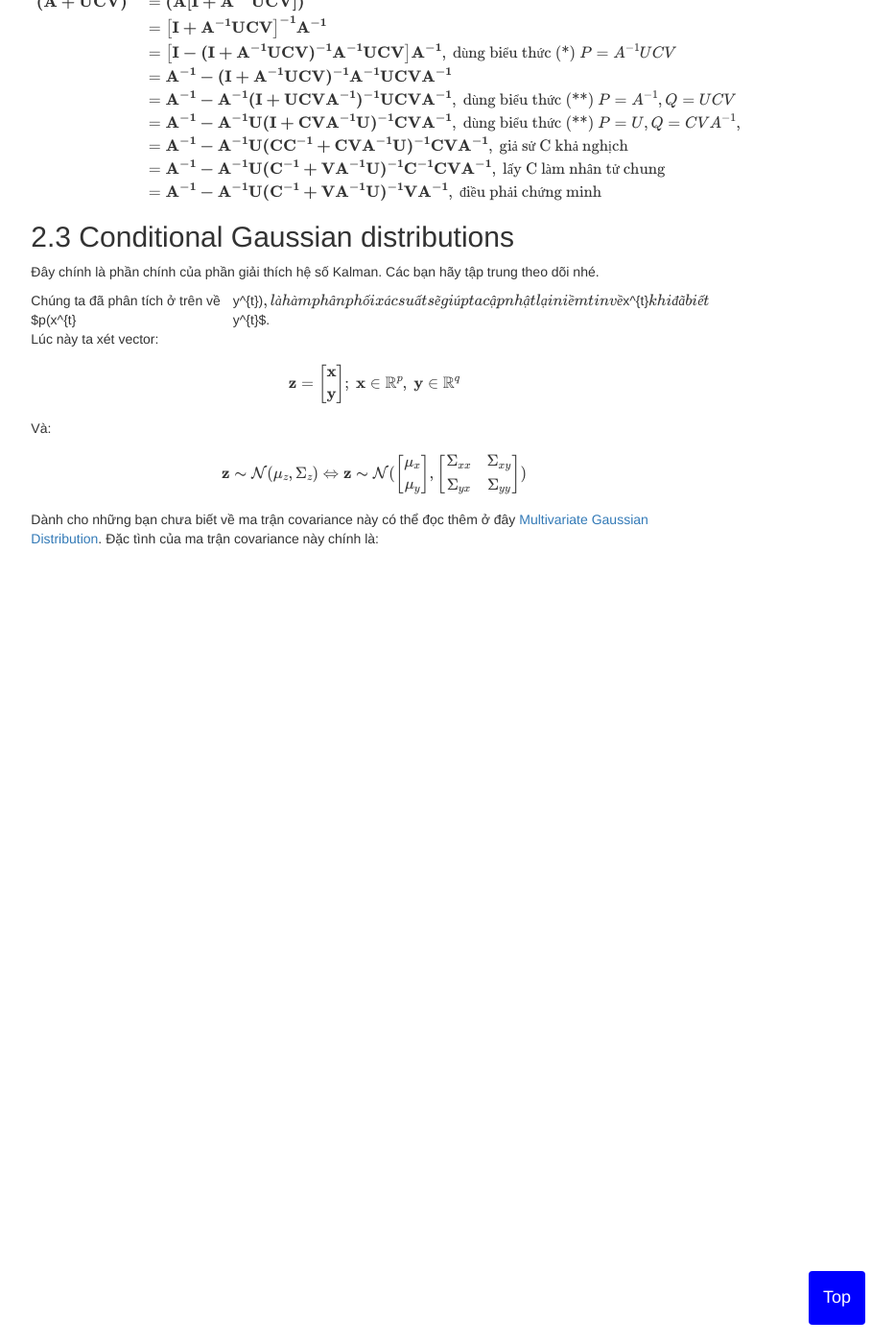
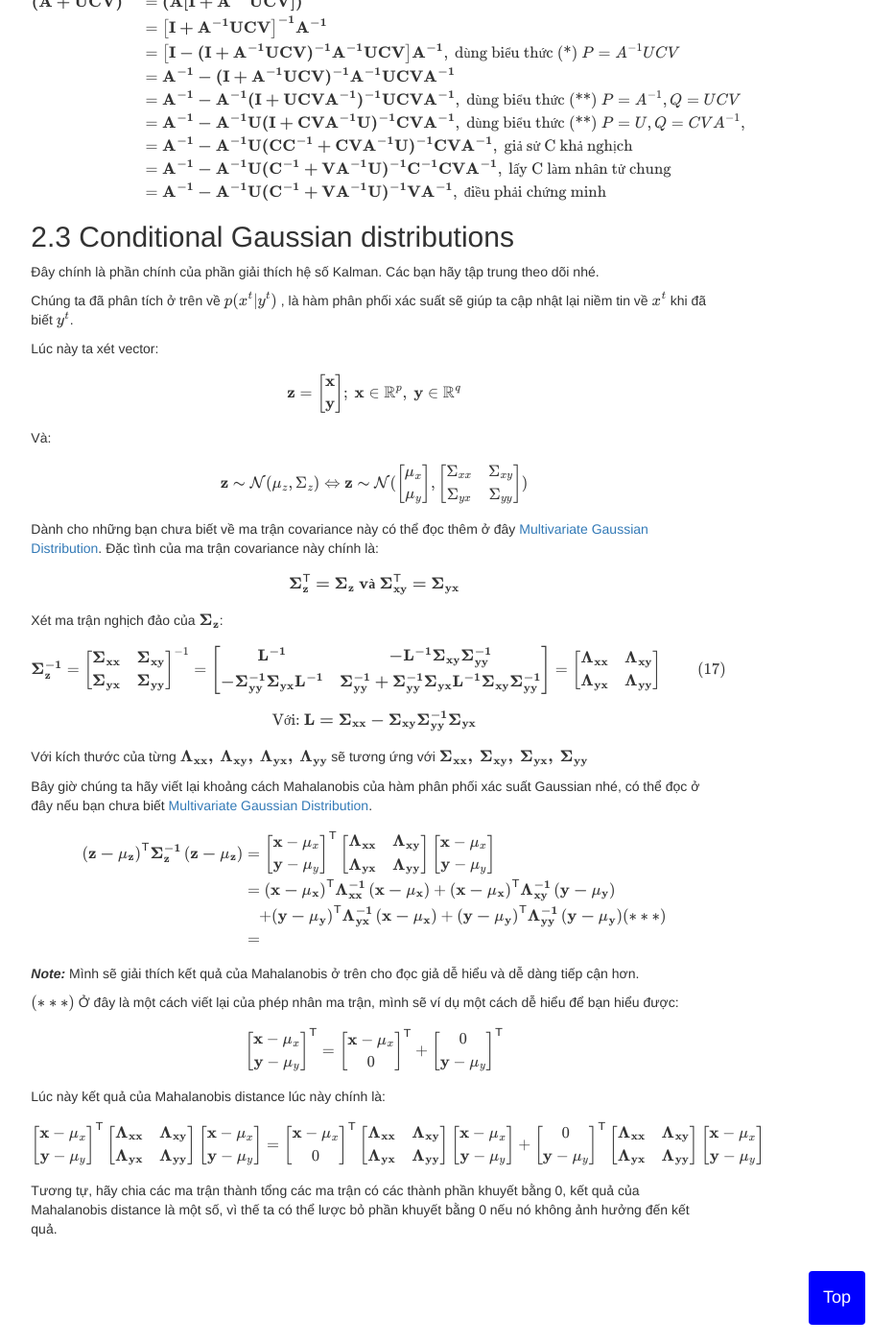
Before and after one commit to Think-man-blog/Think-man-blog.github.io, a Jekyll site: the page built from _posts/2022-10-11-Kalman_Filter_P2.md, in a window 1280 px wide and 1400 px high, scrolled down 4243 px. Shown: the whole window at 96% size, without its empty margins (250-1183 px from the left). Built offline with Jekyll 4.4.1, drawn with Linux system fonts in a browser that asks for light colours; nearby versions of some CDN libraries; some of the changed text lies outside the part shown.

Commit message:
21:04:24 16/10

```diff
--- a/_posts/2022-10-11-Kalman_Filter_P2.md
+++ b/_posts/2022-10-11-Kalman_Filter_P2.md
@@ -150,14 +150,14 @@ Kết hợp giữa $(8)$ và $(9)$ ta có được:
 
 $$\mathbf{x} = (\mathbf{A} - \mathbf{B}\mathbf{D}^{-1}\mathbf{B}^\mathsf{T})^{-1}\mathbf{u} - (\mathbf{A} - \mathbf{B}\mathbf{D}^{-1}\mathbf{B}^\mathsf{T})^{-1}\mathbf{B}\mathbf{D}^{-1}\mathbf{v} \hspace{1cm} (10)$$
 
-$$\mathbf{y=D^{-1}B^\mathsf{T}(A-BD^{-1}B^\mathsf{T})^{-1}u + (D^{-1} +
+$$\mathbf{y=-D^{-1}B^\mathsf{T}(A-BD^{-1}B^\mathsf{T})^{-1}u + (D^{-1} +
 D^{-1}B^\mathsf{T}(A-BD^{-1}B^\mathsf{T})^{-1}BD^{-1})v} \hspace{1cm} (11)$$
 
 Ta đặt $\mathbf{L = (A-BD^{-1}B^\mathsf{T})^{-1}}$ để biểu thức đơn giản hơn, ta viết lại biểu thức $(10)$ và $(11)$.
 
 $$\mathbf{x = Lu - LBD^{-1}v}\hspace{1cm} (12)$$
 
-$$\mathbf{y=D^{-1}B^{\mathsf{T}}Lu + (D^{-1} +
+$$\mathbf{y=-D^{-1}B^{\mathsf{T}}Lu + (D^{-1} +
 D^{-1}B^\mathsf{T}LBD^{-1})v} \hspace{1cm} (13)$$
 
 Dễ dàng thấy được:
@@ -169,7 +169,7 @@ $$
 \end{bmatrix} =
 \begin{bmatrix}
 \mathbf{L} & \mathbf{-LBD^{-1}} \\
-\mathbf{D^{-1}B^{\mathsf{T}}L} & \mathbf{D^{-1} +
+\mathbf{-D^{-1}B^{\mathsf{T}}L} & \mathbf{D^{-1} +
 D^{-1}B^\mathsf{T}LBD^{-1}}
 \end{bmatrix}
 \begin{bmatrix}
@@ -188,7 +188,7 @@ $$
 \end{bmatrix}^{-1} =
 \begin{bmatrix}
 \mathbf{L} & \mathbf{-LBD^{-1}} \\
-\mathbf{D^{-1}B^{\mathsf{T}}L} & \mathbf{D^{-1} +
+\mathbf{-D^{-1}B^{\mathsf{T}}L} & \mathbf{D^{-1} +
 D^{-1}B^\mathsf{T}LBD^{-1}}
 \end{bmatrix}
 \space với\space \mathbf{L = (A-BD^{-1}B^\mathsf{T})^{-1}}
@@ -313,7 +313,11 @@ $$
 
 Đây chính là phần chính của phần giải thích hệ số Kalman. Các bạn hãy tập trung theo dõi nhé.
 
-Chúng ta đã phân tích ở trên về $p(x^{t}|y^{t})$, là hàm phân phối xác suất sẽ giúp ta cập nhật lại niềm tin về $x^{t}$ khi đã biết $y^{t}$.
+Chúng ta đã phân tích ở trên về
+$p(x^{t}|y^{t})$
+, là hàm phân phối xác suất sẽ giúp ta cập nhật lại niềm tin về
+$x^{t}$
+khi đã biết $y^{t}$.
 
 Lúc này ta xét vector:
 
@@ -343,4 +347,131 @@ $$
 
 Dành cho những bạn chưa biết về ma trận covariance này có thể đọc thêm ở đây [Multivariate Gaussian Distribution](https://en.wikipedia.org/wiki/Multivariate_normal_distribution). Đặc tình của ma trận covariance này chính là:
 
-$$$$
+$$\mathbf{\Sigma_z^\mathsf{T} = \Sigma_z \space\text{và}\space \Sigma_{xy}^\mathsf{T} = \Sigma_{yx}}$$
+
+Xét ma trận nghịch đảo của $\mathbf{\Sigma_z}$:
+
+$$\mathbf{\Sigma_z^{-1}} =
+\begin{bmatrix}
+\mathbf{\Sigma_{xx}} & \mathbf{\Sigma_{xy}} \\
+\mathbf{\Sigma_{yx}} & \mathbf{\Sigma_{yy}}
+\end{bmatrix}^{-1}
+=
+\begin{bmatrix}
+\mathbf{
+L^{-1}} & \mathbf{-L^{-1}\Sigma_{xy}\Sigma_{yy}^{-1}} \\
+\mathbf{-\Sigma_{yy}^{-1}\Sigma_{yx}L^{-1}} & \mathbf{\Sigma_{yy}^{-1} + \Sigma_{yy}^{-1}\Sigma_{yx}L^{-1}\Sigma_{xy}\Sigma_{yy}^{-1}}
+\end{bmatrix}
+=
+\begin{bmatrix}
+\mathbf{\Lambda_{xx}} & \mathbf{\Lambda_{xy}} \\
+\mathbf{\Lambda_{yx}} & \mathbf{\Lambda_{yy}}
+\end{bmatrix}
+\hspace{1cm} (17)
+$$
+
+$$\text{Với: } \mathbf{L = \Sigma_{xx} - \Sigma_{xy}\Sigma_{yy}^{-1}\Sigma_{yx}}$$
+
+Với kích thước của từng
+$\mathbf{\Lambda_{xx},\space\Lambda_{xy},\space\Lambda_{yx},\space\Lambda_{yy}}$
+sẽ tương ứng với
+$\mathbf{\Sigma_{xx},\space\Sigma_{xy},\space\Sigma_{yx},\space\Sigma_{yy}}$
+
+Bây giờ chúng ta hãy viết lại khoảng cách Mahalanobis của hàm phân phối xác suất Gaussian nhé, có thể đọc ở đây nếu bạn chưa biết [Multivariate Gaussian Distribution](https://en.wikipedia.org/wiki/Multivariate_normal_distribution).
+
+$$
+\begin{equation*}
+\begin{split}
+\mathbf{\left(z-\mu_z\right)^{\mathsf{T}}\Sigma_{z}^{-1}\left(z-\mu_z\right)}
+& =
+\begin{bmatrix}
+\mathbf{x} - \mu_{x} \\
+\mathbf{y} - \mu_{y}
+\end{bmatrix}^{\mathsf{T}}
+\begin{bmatrix}
+\mathbf{\Lambda_{xx}} & \mathbf{\Lambda_{xy}} \\
+\mathbf{\Lambda_{yx}} & \mathbf{\Lambda_{yy}}
+\end{bmatrix}
+\begin{bmatrix}
+\mathbf{x} - \mu_{x} \\
+\mathbf{y} - \mu_{y}
+\end{bmatrix}
+\\
+& =
+\mathbf{\left(x-\mu_x\right)^{\mathsf{T}}\Lambda_{xx}^{-1}\left(x-\mu_x\right)}
++
+\mathbf{\left(x-\mu_x\right)^{\mathsf{T}}\Lambda_{xy}^{-1}\left(y-\mu_y\right)}\\ &\quad
++
+\mathbf{\left(y-\mu_y\right)^{\mathsf{T}}\Lambda_{yx}^{-1}\left(x-\mu_x\right)}
++
+\mathbf{\left(y-\mu_y\right)^{\mathsf{T}}\Lambda_{yy}^{-1}\left(y-\mu_y\right)} (***) \\
+& =
+\end{split}
+\end{equation*}
+$$
+
+***Note:*** Mình sẽ giải thích kết quả của Mahalanobis ở trên cho đọc giả dễ hiểu và dễ dàng tiếp cận hơn.
+
+$(***)$ Ở đây là một cách viết lại của phép nhân ma trận, mình sẽ ví dụ một cách dễ hiểu để bạn hiểu được:
+
+$$
+\begin{bmatrix}
+\mathbf{x} - \mu_{x} \\
+\mathbf{y} - \mu_{y}
+\end{bmatrix}^{\mathsf{T}}
+=
+\begin{bmatrix}
+\mathbf{x} - \mu_{x} \\
+0
+\end{bmatrix}^{\mathsf{T}}
++
+\begin{bmatrix}
+0 \\
+\mathbf{y} - \mu_{y}
+\end{bmatrix}^{\mathsf{T}}
+$$
+
+Lúc này kết quả của Mahalanobis distance lúc này chính là:
+
+$$
+\begin{bmatrix}
+\mathbf{x} - \mu_{x} \\
+\mathbf{y} - \mu_{y}
+\end{bmatrix}^{\mathsf{T}}
+\begin{bmatrix}
+\mathbf{\Lambda_{xx}} & \mathbf{\Lambda_{xy}} \\
+\mathbf{\Lambda_{yx}} & \mathbf{\Lambda_{yy}}
+\end{bmatrix}
+\begin{bmatrix}
+\mathbf{x} - \mu_{x} \\
+\mathbf{y} - \mu_{y}
+\end{bmatrix}
+=
+\begin{bmatrix}
+\mathbf{x} - \mu_{x} \\
+0
+\end{bmatrix}^{\mathsf{T}}
+\begin{bmatrix}
+\mathbf{\Lambda_{xx}} & \mathbf{\Lambda_{xy}} \\
+\mathbf{\Lambda_{yx}} & \mathbf{\Lambda_{yy}}
+\end{bmatrix}
+\begin{bmatrix}
+\mathbf{x} - \mu_{x} \\
+\mathbf{y} - \mu_{y}
+\end{bmatrix}
++
+\begin{bmatrix}
+0 \\
+\mathbf{y} - \mu_{y}
+\end{bmatrix}^{\mathsf{T}}
+\begin{bmatrix}
+\mathbf{\Lambda_{xx}} & \mathbf{\Lambda_{xy}} \\
+\mathbf{\Lambda_{yx}} & \mathbf{\Lambda_{yy}}
+\end{bmatrix}
+\begin{bmatrix}
+\mathbf{x} - \mu_{x} \\
+\mathbf{y} - \mu_{y}
+\end{bmatrix}
+$$
+
+Tương tự, hãy chia các ma trận thành tổng các ma trận có các thành phần khuyết bằng 0, kết quả của Mahalanobis distance là một số, vì thế ta có thể lược bỏ phần khuyết bằng 0 nếu nó không ảnh hưởng đến kết quả.
```
